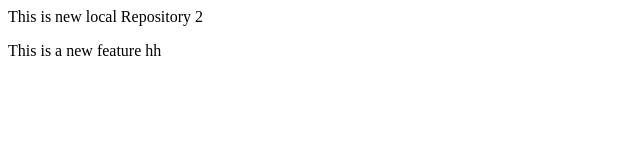
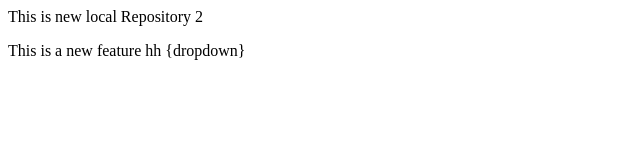
Before and after one commit to Shreyasoni1983/localRepo2, a plain HTML site: page index.html in a window 1280 px wide. Shown: the full height of the page, 0-640 px from the left. Drawn offline with Linux system fonts and the light colour scheme.

Commit message:
Add dropdown

```diff
--- a/index.html
+++ b/index.html
@@ -1,2 +1,2 @@
 <p>This is new local Repository 2</p>
-<p>This is a new feature hh</p>
+<p>This is a new feature hh {dropdown}</p>
```
